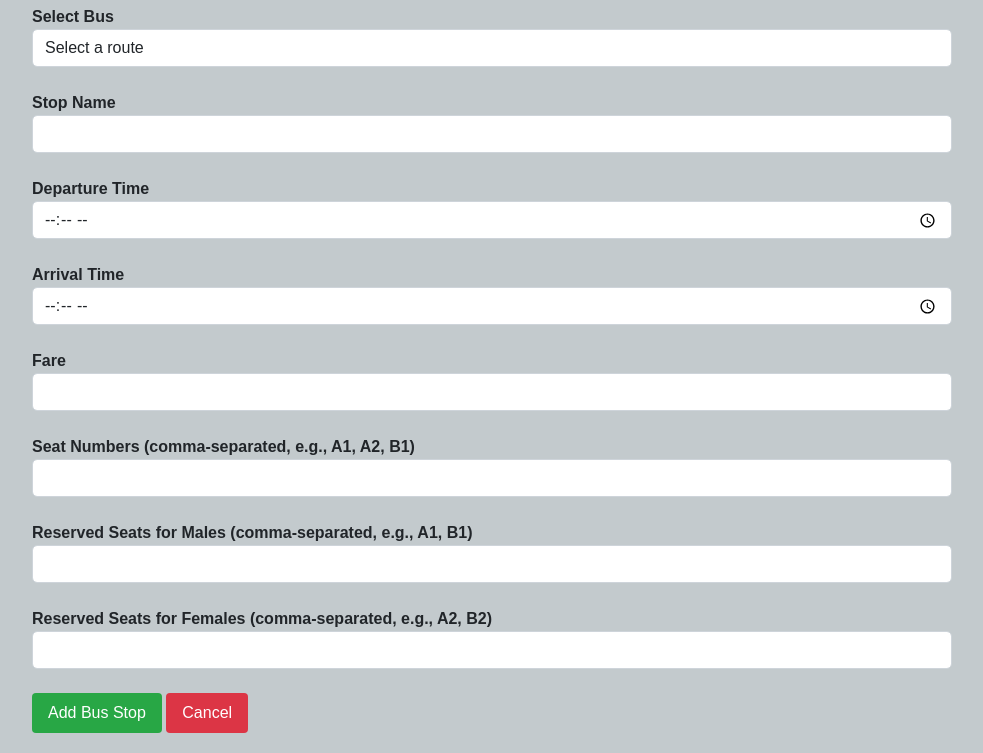
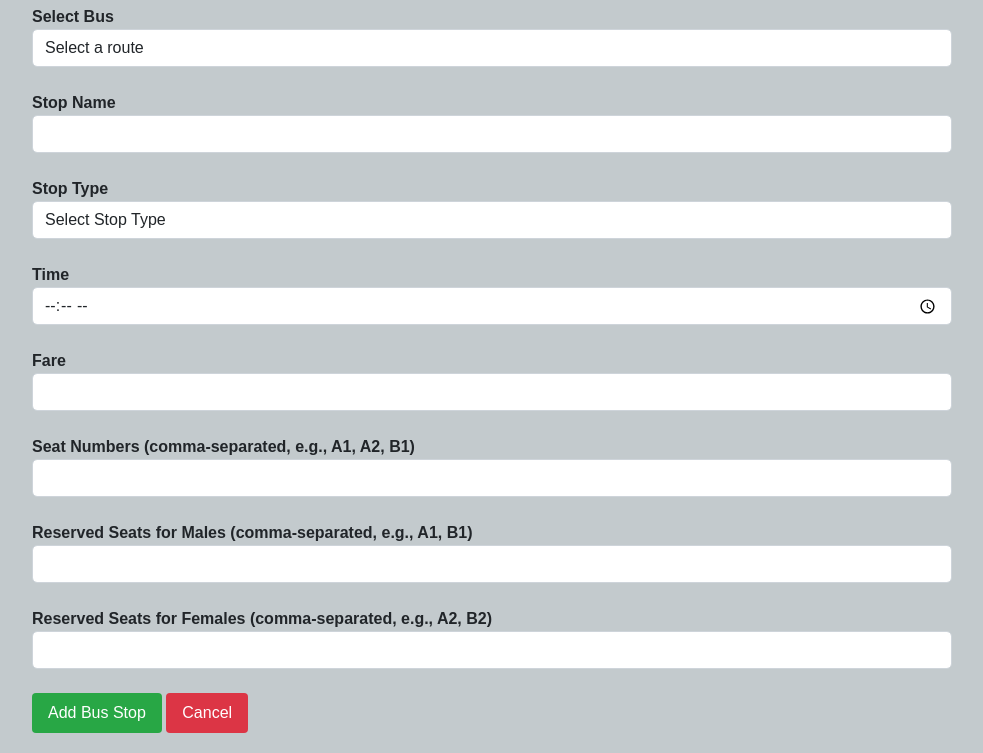
Before and after one commit to Bondhon1/BracuOnlineTransport, a Flask app: page /add_bus_stop in a window 1280 px wide. Shown: the part 197-950 px from the top of the page, without its empty margins (148-1131 px from the left). Run offline with Flask 3, Linux system fonts and the light colour scheme; a user stored in the database is signed in; data comes from the database, SQL or seed files in the repository; some libraries are stand-ins or nearby versions.

Commit message:
seat Booking added

```diff
--- a/app.py
+++ b/app.py
@@ -1,4 +1,4 @@
-
+import datetime
 from flask import Flask, render_template, redirect, url_for, session, flash, request
 from flask_wtf import FlaskForm
 from datetime import datetime, date
@@ -15,7 +15,6 @@ from wtforms import SelectField, FloatField, TimeField
 from flask import jsonify, request
 from flask_mail import Mail, Message
 import random
-from flask_mail import Message
 
 
 app = Flask(__name__)
@@ -432,10 +431,17 @@ def dashboard():
     mysql.connection.commit()
 
     cursor.close()
-    message = request.args.get('message', None)
 
-    return render_template('dashboard.html', user=user, feedbacks=feedbacks, new_replies_count=new_replies_count)
+    # Fetch and remove the profile update message from the session
+    profile_update_message = session.pop('profile_update_message', None)
 
+    return render_template(
+        'dashboard.html',
+        user=user,
+        feedbacks=feedbacks,
+        new_replies_count=new_replies_count,
+        profile_update_message=profile_update_message
+    )
 
 
 @app.route('/staff_dashboard')
@@ -596,7 +602,7 @@ def update_profile():
         mobile_number = form.mobile_number.data
         blood_group = form.blood_group.data
 
-        #image upload
+        # Image upload
         if form.profile_image.data:
             image_file = form.profile_image.data
             filename = secure_filename(image_file.filename)
@@ -612,8 +618,20 @@ def update_profile():
             """, (full_name, student_id, department, gender, address, mobile_number, blood_group, filename, user_id))
             mysql.connection.commit()
             cursor.close()
+        else:
+            cursor = mysql.connection.cursor()
+            cursor.execute("""
+                UPDATE users
+                SET full_name = %s, student_id = %s, department = %s, gender = %s,
+                    address = %s, mobile_number = %s, blood_group = %s
+                WHERE id = %s
+            """, (full_name, student_id, department, gender, address, mobile_number, blood_group, user_id))
+            mysql.connection.commit()
+            cursor.close()
 
-        return redirect(url_for('dashboard', message="Profile updated successfully!"))
+        # Store the success message in session
+        session['profile_update_message'] = "Profile updated successfully!"
+        return redirect(url_for('dashboard'))
 
     # Pre-fill form fields with user data
     cursor = mysql.connection.cursor()
@@ -631,7 +649,6 @@ def update_profile():
         form.blood_group.data = user[9]
 
     return render_template('update_profile.html', form=form)
-
 
 
 
@@ -686,6 +703,169 @@ def staff_update_profile():
             form.blood_group.data = staff[9]
 
     return render_template('staff_update_profile.html', form=form)
+
+
+
+@app.route('/select_route', methods=['GET', 'POST'])
+def select_route():
+    if 'user_id' not in session:
+        return redirect(url_for('login'))
+
+    cursor = mysql.connection.cursor()
+
+    # Fetch available routes
+    cursor.execute("SELECT route_id, route_name FROM bus_routes")
+    routes = cursor.fetchall()
+
+    # Prepare stop_data
+    cursor.execute("""
+        SELECT route_id, stop_id, stop_name, stop_type
+        FROM route_stops
+    """)
+    stops = cursor.fetchall()
+    stop_data = {}
+    for stop in stops:
+        route_id_key = stop[0]
+        if route_id_key not in stop_data:
+            stop_data[route_id_key] = []
+        stop_data[route_id_key].append({
+            'stop_id': stop[1],
+            'stop_name': stop[2],
+            'stop_type': stop[3]
+        })
+
+    cursor.close()
+    return render_template('select_route.html', routes=routes, stop_data=stop_data)
+
+@app.route('/select_seat', methods=['GET', 'POST'])
+def select_seat():
+    if 'user_id' not in session:
+        return redirect(url_for('login'))
+
+    user_id = session['user_id']
+    route_id = request.args.get('route_id')
+    journey_type = request.args.get('journey_type')
+    stop_id = request.args.get('stop_id')
+    journey_date = date.today()
+
+    if not route_id or not journey_type or not stop_id:
+
+        return redirect(url_for('select_route'))
+
+    # Ensure route_id and stop_id are integers
+    try:
+        route_id = int(route_id) if route_id else None
+        stop_id = int(stop_id) if stop_id else None
+    except ValueError:
+        flash("Invalid route or stop selected. Please try again.", "danger")
+        return redirect(url_for('select_route'))
+
+    cursor = mysql.connection.cursor()
+
+    # Check if user already has a booking for this journey type and date
+    cursor.execute("""
+        SELECT seat_number
+        FROM seat_bookings
+        WHERE user_id = %s AND journey_type = %s AND journey_date = CURDATE()
+    """, (user_id, journey_type))
+    existing_booking = cursor.fetchone()
+    print("Existing Booking Query Result:", existing_booking)
+
+    if existing_booking:
+        flash(f"You already have a {journey_type} booking for today. Please choose another type journey.", "danger")
+        return redirect(url_for('dashboard'))
+
+    # Fetch user gender
+    cursor.execute("SELECT gender FROM users WHERE id = %s", (user_id,))
+    result = cursor.fetchone()
+    if result:
+        user_gender = result[0]
+    else:
+        flash("Unable to fetch user details. Please contact admin.", "danger")
+        return redirect(url_for('select_route'))
+
+    # Fetch stop details
+    cursor.execute("""
+        SELECT seat_numbers, male_seats, female_seats
+        FROM route_stops
+        WHERE stop_id = %s
+    """, (stop_id,))
+    stop_details = cursor.fetchone()
+
+    if not stop_details:
+
+        return redirect(url_for('select_route'))
+
+    seat_numbers = stop_details[0].split(',')
+    male_seats = stop_details[1].split(',') if stop_details[1] else []
+    female_seats = stop_details[2].split(',') if stop_details[2] else []
+
+    # Fetch reserved seats
+    cursor.execute("""
+        SELECT seat_number
+        FROM seat_bookings
+        WHERE route_id = %s AND stop_id = %s AND journey_date = CURDATE()
+    """, (route_id, stop_id))
+    reserved_seats = [row[0] for row in cursor.fetchall()]
+    print("Reserved Seats Query Result:", reserved_seats)
+
+    cursor.close()
+
+    return render_template(
+        'select_seat.html',
+        route_id=route_id,
+        journey_type=journey_type,
+        stop_id=stop_id,
+        seat_numbers=seat_numbers,
+        male_seats=male_seats,
+        female_seats=female_seats,
+        reserved_seats=reserved_seats,
+        user_gender=user_gender
+    )
+
+
+@app.route('/confirm_booking', methods=['POST'])
+def confirm_booking():
+    if 'user_id' not in session:
+        return redirect(url_for('login'))
+
+    user_id = session['user_id']
+    route_id = request.form.get('route_id')
+    journey_type = request.form.get('journey_type')
+    stop_id = request.form.get('stop_id')
+    seat_number = request.form.get('seat_number')
+    journey_date = date.today()
+
+    if not route_id or not journey_type or not stop_id or not seat_number:
+
+        return redirect(url_for('select_route'))
+
+    cursor = mysql.connection.cursor()
+
+    # Check if user already has a booking for this journey type and date
+    cursor.execute("""
+        SELECT seat_number
+        FROM seat_bookings
+        WHERE user_id = %s AND journey_type = %s AND journey_date = %s
+    """, (user_id, journey_type, journey_date))
+    existing_booking = cursor.fetchone()
+
+    if existing_booking:
+        flash(f"You already have a {journey_type} booking for today. Please choose a dropoff journey.", "danger")
+        return redirect(url_for('select_route'))
+
+    # Insert the booking
+    cursor.execute("""
+        INSERT INTO seat_bookings (user_id, route_id, stop_id, seat_number, journey_type, journey_date)
+        VALUES (%s, %s, %s, %s, %s, %s)
+    """, (user_id, route_id, stop_id, seat_number, journey_type, journey_date))
+    mysql.connection.commit()
+    cursor.close()
+
+    flash("Booking confirmed successfully!", "success")
+    return redirect(url_for('dashboard'))
+
+
 
 @app.route('/request_vehicle', methods=['GET', 'POST'])
 def request_vehicle():
@@ -875,63 +1055,6 @@ def calculate_average_rating(feedbacks):
     return total_rating / len(feedbacks)
 
 
-@app.route('/book_ticket')
-def book_ticket():
-    return render_template('book_ticket.html')
-
-
-@app.route('/add_schedule', methods=['GET', 'POST'])
-def add_schedule():
-    if 'admin_id' not in session:
-        return redirect(url_for('adminlogin'))
-
-    form = AddScheduleForm()
-
-    if form.validate_on_submit():
-        route_name = form.route_name.data
-        departure_time = form.departure_time.data
-        arrival_time = form.arrival_time.data
-        bus_number = form.bus_number.data
-        driver_name = form.driver_name.data
-        capacity = form.capacity.data
-
-        cursor = mysql.connection.cursor()
-        cursor.execute("""
-            INSERT INTO bus_schedules (route_name, departure_time, arrival_time, bus_number, driver_name, capacity)
-            VALUES (%s, %s, %s, %s, %s, %s)
-        """, (route_name, departure_time, arrival_time, bus_number, driver_name, capacity))
-        mysql.connection.commit()
-        cursor.close()
-
-        flash("Bus schedule added successfully!", "success")
-        return redirect(url_for('view_schedules'))
-
-    return render_template('add_schedule.html', form=form)
-
-@app.route('/view_schedules')
-def view_schedules():
-    if 'admin_id' not in session:
-        return redirect(url_for('adminlogin'))
-
-    cursor = mysql.connection.cursor()
-    cursor.execute("SELECT * FROM bus_schedules")
-    schedules = cursor.fetchall()
-    cursor.close()
-
-    return render_template('view_schedules.html', schedules=schedules)
-
-@app.route('/delete_schedule/<int:schedule_id>', methods=['POST'])
-def delete_schedule(schedule_id):
-    if 'admin_id' not in session:
-        return redirect(url_for('adminlogin'))
-
-    cursor = mysql.connection.cursor()
-    cursor.execute("DELETE FROM bus_schedules WHERE id=%s", (schedule_id,))
-    mysql.connection.commit()
-    cursor.close()
-
-    flash("Schedule deleted successfully.", "success")
-    return redirect(url_for('view_schedules'))
 @app.route('/add_bus_route', methods=['GET', 'POST'])
 def add_bus_route():
     if 'admin_id' not in session:
@@ -966,8 +1089,8 @@ def add_bus_stop():
     if request.method == 'POST':
         bus_id = request.form['bus_id']
         stop_name = request.form['stop_name']
-        departure_time = request.form['departure_time']
-        arrival_time = request.form['arrival_time']
+        stop_type = request.form['stop_type']
+        time = request.form['time']
         fare = request.form['fare']
         seat_numbers = request.form['seat_numbers']
         male_reserved_seats = request.form.get('male_reserved_seats', "")
@@ -984,11 +1107,22 @@ def add_bus_stop():
             flash(f"Conflict in reserved seats: {', '.join(conflicting_seats)}", "danger")
             return redirect(url_for('add_bus_stop'))
 
+        # Insert data into the database
         cursor = mysql.connection.cursor()
         cursor.execute("""
-            INSERT INTO route_stops (route_id, stop_name, pickup_time, dropoff_time, fare, seat_numbers, male_seats, female_seats)
-            VALUES (%s, %s, %s, %s, %s, %s, %s, %s)
-        """, (bus_id, stop_name, departure_time, arrival_time, fare, ",".join(all_seats), ",".join(male_seats), ",".join(female_seats)))
+            INSERT INTO route_stops (route_id, stop_name, stop_type, pickup_time, dropoff_time, fare, seat_numbers, male_seats, female_seats)
+            VALUES (%s, %s, %s, %s, %s, %s, %s, %s, %s)
+        """, (
+            bus_id,
+            stop_name,
+            stop_type,
+            time if stop_type == 'pickup' else None,
+            time if stop_type == 'dropoff' else None,
+            fare,
+            ",".join(all_seats),
+            ",".join(male_seats),
+            ",".join(female_seats)
+        ))
         mysql.connection.commit()
         cursor.close()
 
--- a/templates/add_bus_stop.html
+++ b/templates/add_bus_stop.html
@@ -36,13 +36,17 @@
         </div>
 
         <div class="form-group">
-            <label for="departure_time">Departure Time</label>
-            <input type="time" id="departure_time" name="departure_time" class="form-control" required>
+            <label for="stop_type">Stop Type</label>
+            <select id="stop_type" name="stop_type" class="form-control" required>
+                <option value="" disabled selected>Select Stop Type</option>
+                <option value="pickup">Pickup</option>
+                <option value="dropoff">Dropoff</option>
+            </select>
         </div>
 
         <div class="form-group">
-            <label for="arrival_time">Arrival Time</label>
-            <input type="time" id="arrival_time" name="arrival_time" class="form-control" required>
+            <label for="time">Time</label>
+            <input type="time" id="time" name="time" class="form-control" required>
         </div>
 
         <div class="form-group">
--- a/templates/index.html
+++ b/templates/index.html
@@ -8,7 +8,7 @@
         <p class="lead">Convenient and reliable transportation for all university members.</p>
         <hr class="my-4">
         <p>Book your bus tickets online with ease and get to your destination on time.</p>
-        <a class="btn btn-primary btn-lg mt-3" href="{{ url_for('book_ticket') }}" role="button">Book a Ticket</a>
+        <a class="btn btn-primary btn-lg mt-3" href="{{ url_for('select_seat') }}" role="button">Book a Ticket</a>
     </div>
 
     <!-- Image Gallery Section -->
```
Also changed, not shown: mydatabase.sql (+96 -47 lines), templates/book_ticket.html (deleted, +0 -7 lines), templates/dashboard.html (+23 -1 lines), templates/select_route.html (added, +76 -0 lines), templates/select_seat.html (added, +67 -0 lines), static/uploads/20220216_174052.jpg (added).
